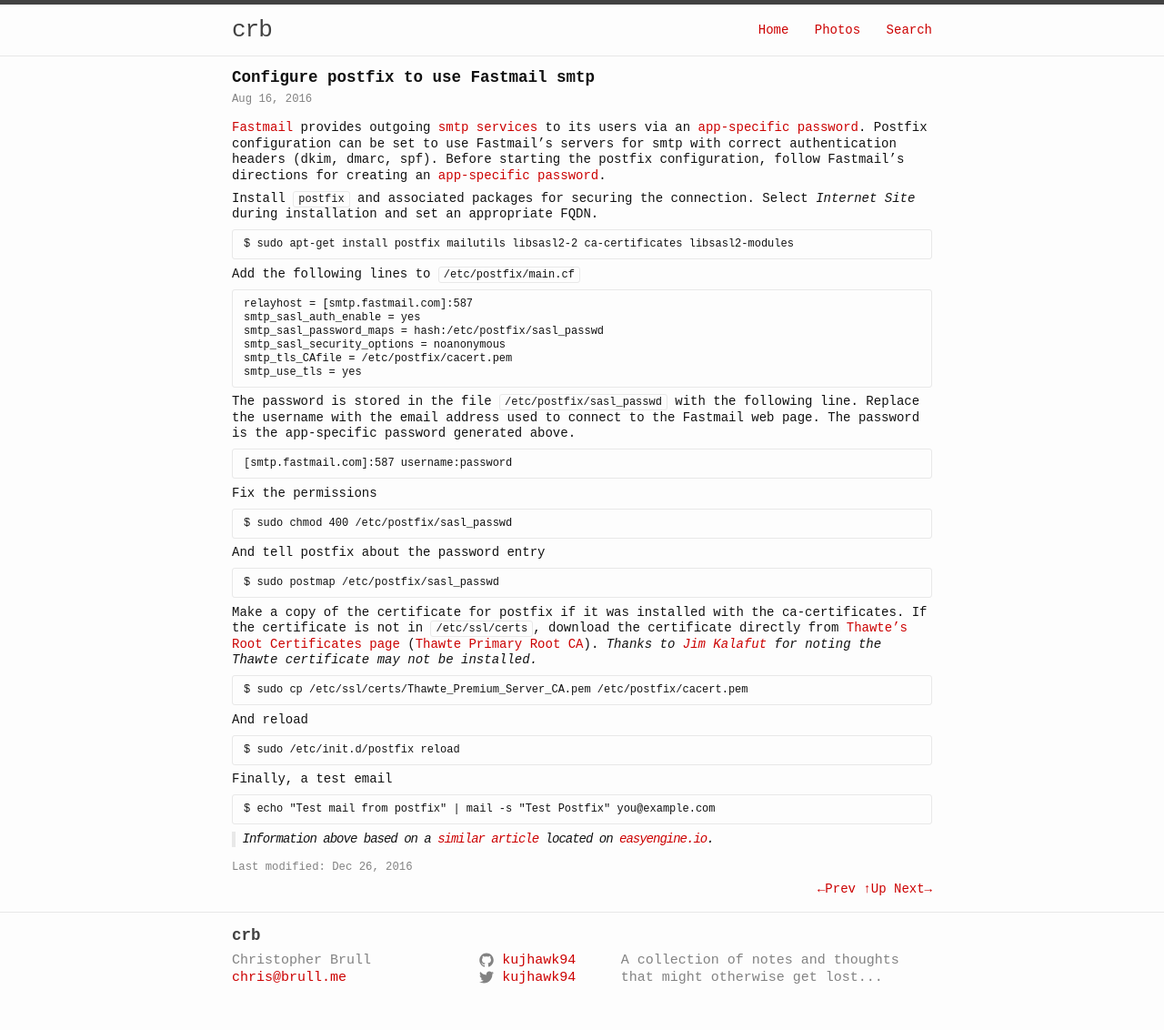
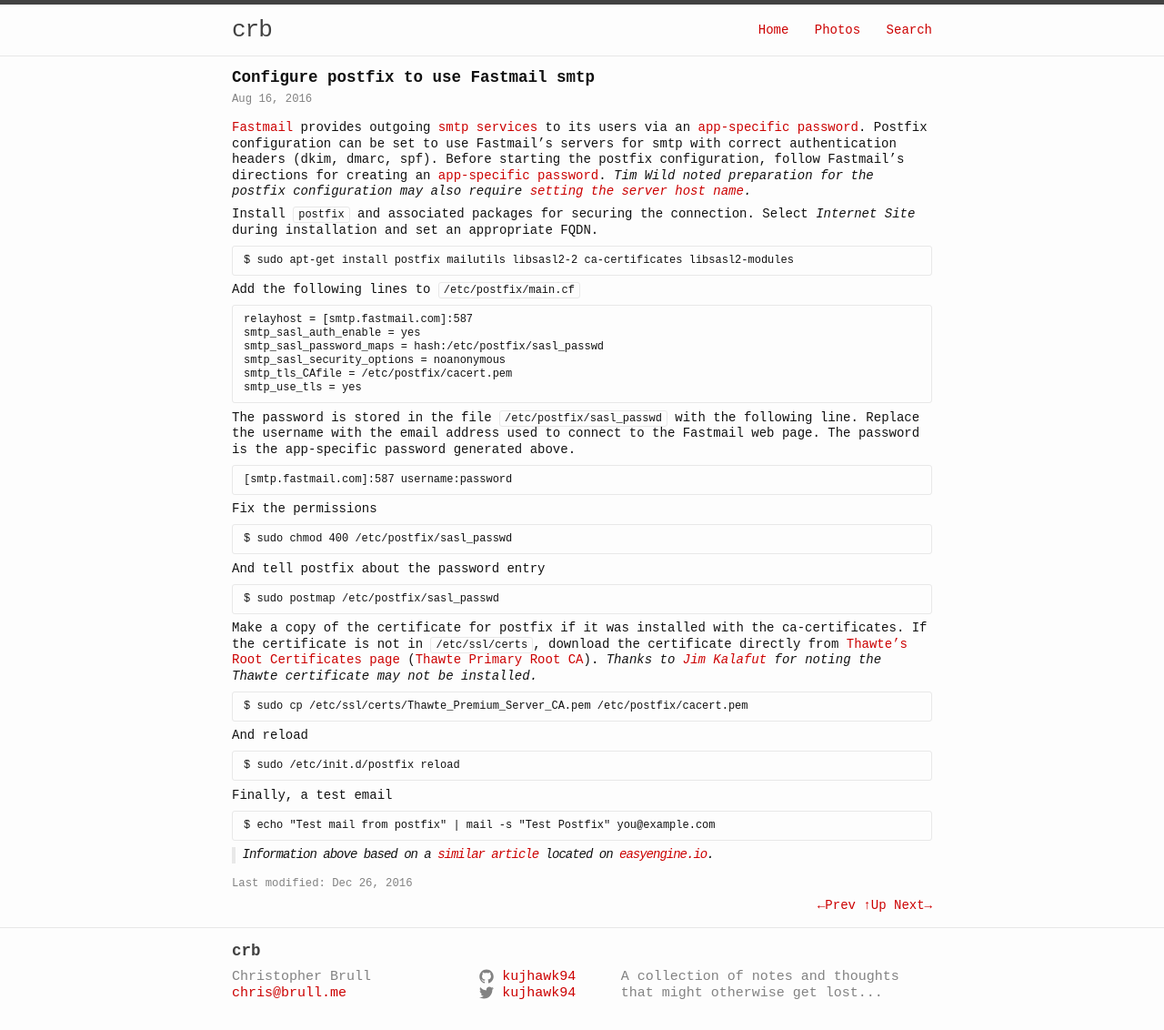
Before and after one commit to kujhawk94/kujhawk94.github.io, a Jekyll site: the page built from _posts/2016-08-16-fastmail-smtp.md, in a window 1280 px wide. Shown: the whole page at 91% size. Built offline with Jekyll 4.4.1, drawn with Linux system fonts in a browser that asks for light colours.

Commit message:
Update 2016-08-16-fastmail-smtp.md
Add note about setting server hostname

```diff
--- a/_posts/2016-08-16-fastmail-smtp.md
+++ b/_posts/2016-08-16-fastmail-smtp.md
@@ -6,7 +6,7 @@
 categories: postfix debian fastmail
 ---
 
-[Fastmail][5] provides outgoing [smtp services][3] to its users via an [app-specific password][4].  Postfix configuration can be set to use Fastmail's servers for smtp with correct authentication headers (dkim, dmarc, spf).  Before starting the postfix configuration, follow Fastmail's directions for creating an [app-specific password][4].
+[Fastmail][5] provides outgoing [smtp services][3] to its users via an [app-specific password][4].  Postfix configuration can be set to use Fastmail's servers for smtp with correct authentication headers (dkim, dmarc, spf).  Before starting the postfix configuration, follow Fastmail's directions for creating an [app-specific password][4].  _Tim Wild noted preparation for the postfix configuration may also require [setting the server host name][9]._
 
 Install `postfix` and associated packages for securing the connection.  Select *Internet Site* during installation and set an appropriate FQDN.
 
```
Also changed, not shown: other parts of _posts/2016-08-16-fastmail-smtp.md (+1 -0 lines).
